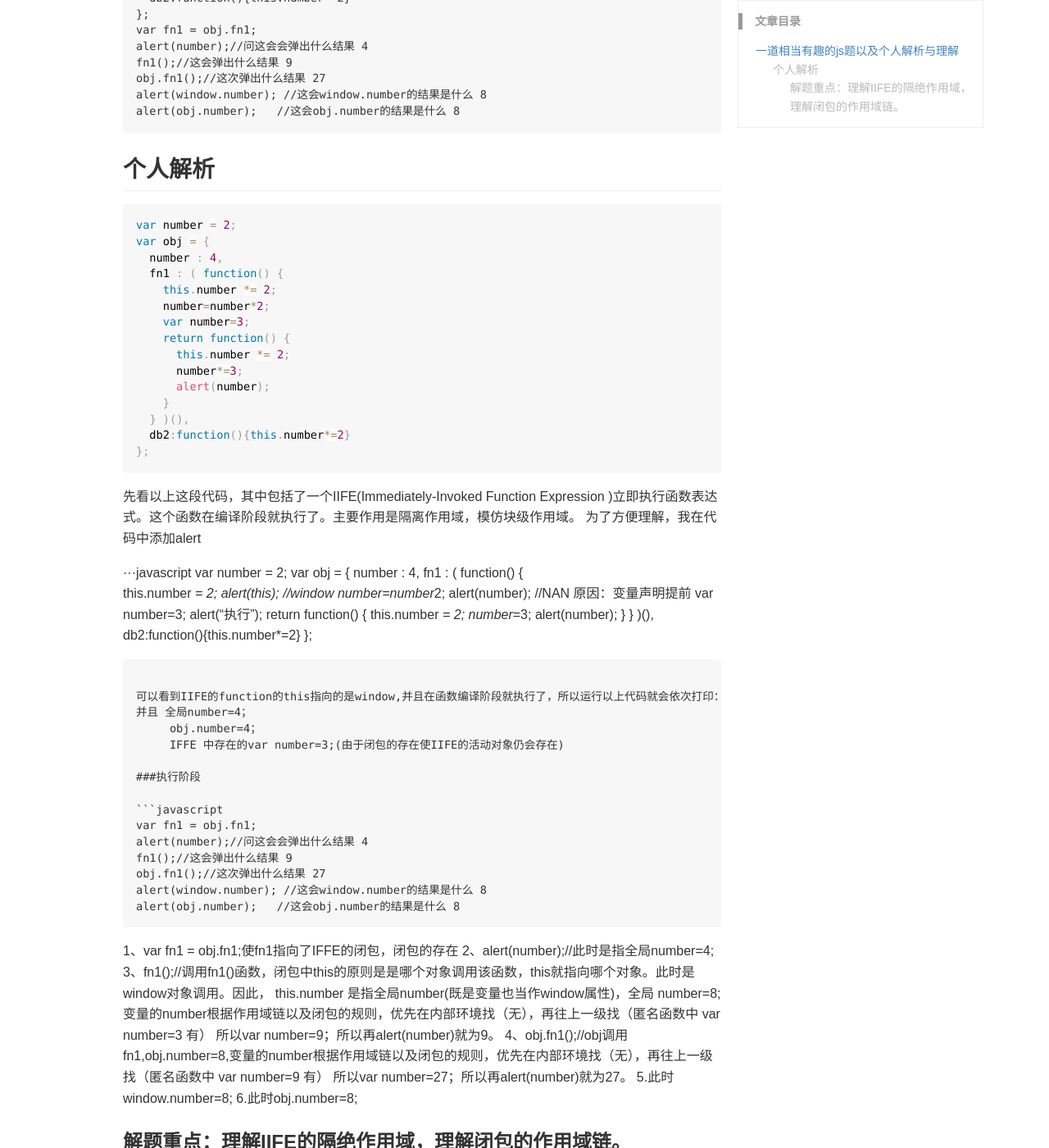
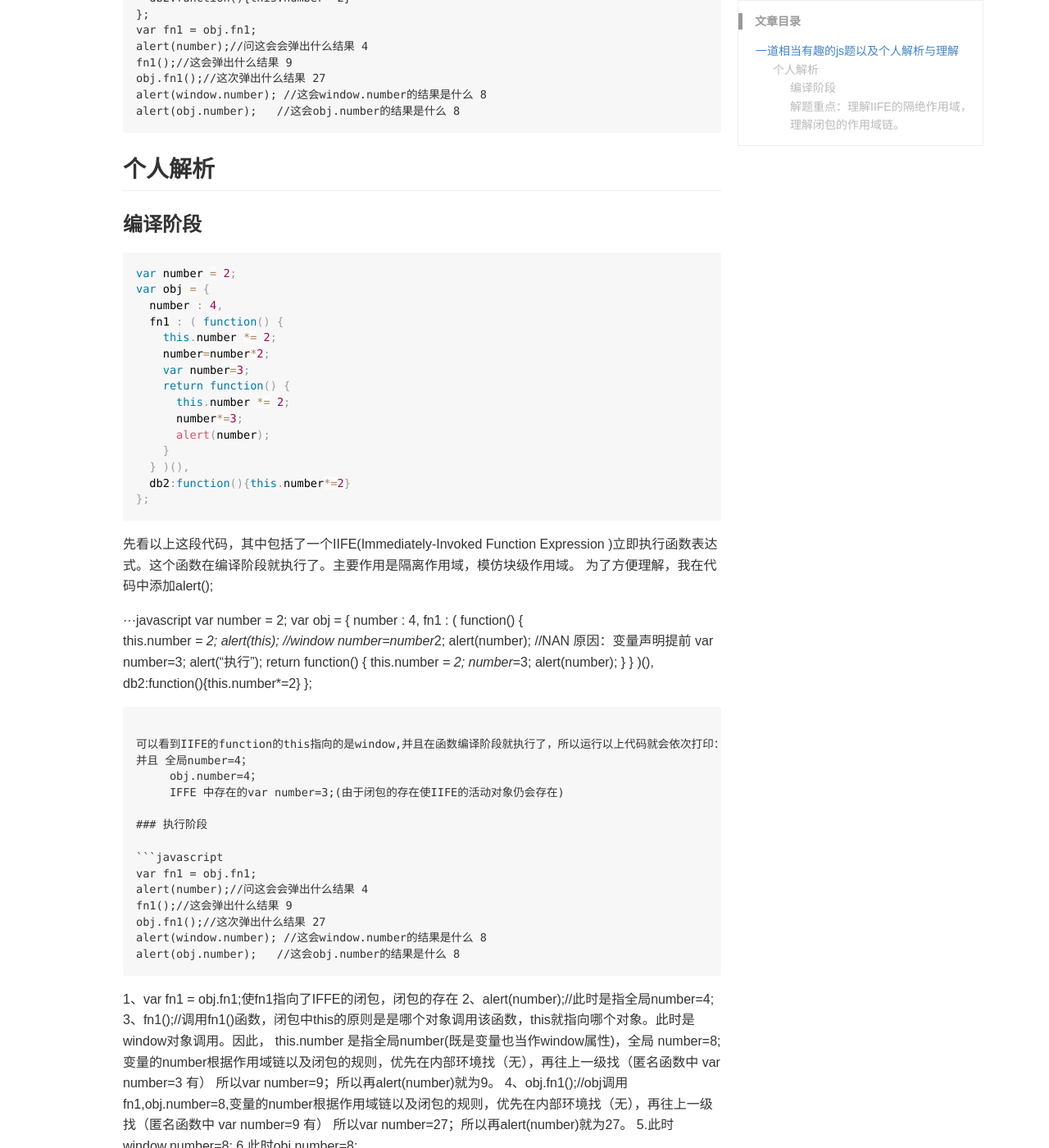
Before and after one commit to False-L/false-l1.github.io, a Jekyll site: the page built from _posts/2017-03-13-js-IIFE-闭包.md, in a window 1280 px wide and 1400 px high, scrolled down 617 px. Shown: the whole window at 82% size. Built offline with Jekyll 4.4.1, drawn with Linux system fonts in a browser that asks for light colours; comment, search, counter and statistics services are not loaded.

Commit message:
学习笔记-闭包-IIFE

````diff
--- a/_posts/2017-3-13-js-IIFE-闭包.md
+++ b/_posts/2017-03-13-js-IIFE-闭包.md
@@ -32,6 +32,8 @@ alert(obj.number);   //这会obj.number的结果是什么 8
 
 ## 个人解析
 
+### 编译阶段
+
 ```javascript
 var number = 2;
 var obj = {
@@ -49,8 +51,9 @@ var obj = {
   db2:function(){this.number*=2}
 };
 ```
+
 先看以上这段代码，其中包括了一个IIFE(Immediately-Invoked Function Expression )立即执行函数表达式。这个函数在编译阶段就执行了。主要作用是隔离作用域，模仿块级作用域。
-为了方便理解，我在代码中添加alert
+为了方便理解，我在代码中添加alert();
 
 ···javascript
 var number = 2;
@@ -78,7 +81,7 @@ var obj = {
      obj.number=4；
      IFFE 中存在的var number=3;(由于闭包的存在使IIFE的活动对象仍会存在)
 
-###执行阶段
+### 执行阶段
 
 ```javascript
 var fn1 = obj.fn1;
````
